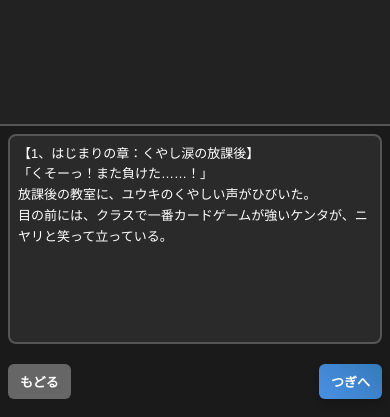
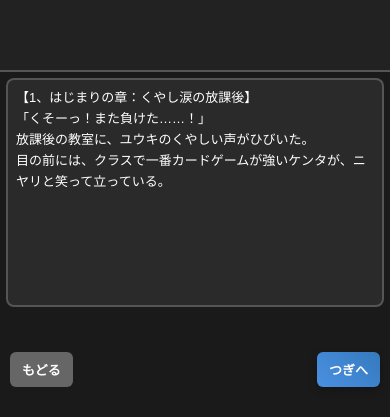
Before and after one commit to turu00260026/novelgame, a plain HTML site: page index.html in a window 390 px wide. Both pictures are taken after a click on the button "スタート". Shown: the part 427-844 px from the top of the page. Drawn offline with Linux system fonts and the light colour scheme.

Commit message:
Add files via upload

```diff
--- a/style.css
+++ b/style.css
@@ -45,7 +45,7 @@ body {
     display: flex;
     flex-direction: column;
     align-items: center;
-    padding: 10px;
+    padding: 10px 10px 60px 10px;
 }
 
 /* テキストボックス */
@@ -70,12 +70,14 @@ body {
 
 /* ボタンエリア */
 #buttonArea {
-    min-height: 50px;
+    min-height: 60px;
     display: flex;
     justify-content: center;
     align-items: center;
     width: 100%;
     max-width: 800px;
+    position: relative;
+    z-index: 10;
 }
 
 .button-container {
@@ -223,8 +225,13 @@ button:disabled {
 
 /* レスポンシブデザイン：スマートフォン対応 */
 @media screen and (max-width: 768px) {
+    #textArea {
+        padding: 8px 8px 80px 8px;
+    }
+
     #textBox {
         padding: 10px;
+        margin-bottom: 15px;
     }
 
     #storyText {
@@ -250,6 +257,17 @@ button:disabled {
     .button-container {
         flex-wrap: wrap;
         gap: 10px;
+    }
+
+    #buttonArea {
+        min-height: 70px;
+        position: fixed;
+        bottom: 10px;
+        left: 0;
+        right: 0;
+        z-index: 100;
+        background-color: #1a1a1a;
+        padding: 10px;
     }
 
     /* スマートフォンでのナビゲーションボタン */
@@ -287,11 +305,12 @@ button:disabled {
 
 @media screen and (max-width: 480px) {
     #textArea {
-        padding: 8px;
+        padding: 6px 6px 90px 6px;
     }
 
     #textBox {
         padding: 8px;
+        margin-bottom: 20px;
     }
 
     #storyText {
@@ -316,6 +335,17 @@ button:disabled {
 
     .button-container {
         gap: 8px;
+    }
+
+    #buttonArea {
+        min-height: 80px;
+        position: fixed;
+        bottom: 5px;
+        left: 0;
+        right: 0;
+        z-index: 100;
+        background-color: #1a1a1a;
+        padding: 15px 10px;
     }
 
     /* 小さいスマートフォンでのナビゲーションボタン */
```
